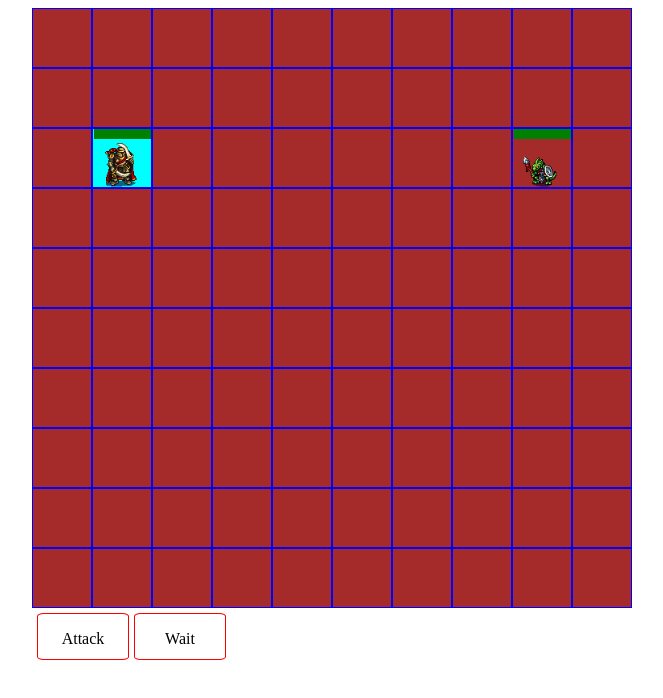
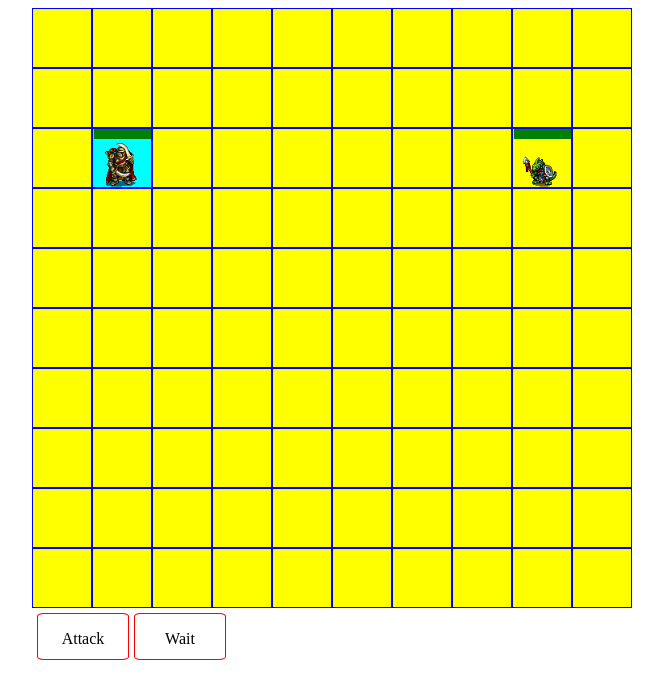
Before and after one commit to ramondcosta/4xperience, an Angular app: page / in a window 1280 px wide. Shown: the top 698 px of the page, without its empty margins (308-971 px from the left). Built offline with nearby package versions, Linux system fonts and the light colour scheme.

Commit message:
add next steps

```diff
--- a/src/app/action-menu/action-menu.component.html
+++ b/src/app/action-menu/action-menu.component.html
@@ -5,5 +5,5 @@
     <div class="action-button" (click)="doWait()">
         <p class="action text"> Wait</p>
     </div>
-    <p *ngIf="currentCharacter?.movementLeft == 0">No Movement Left</p>
+    <p class="movement-left-text" *ngIf="currentCharacter?.movementLeft == 0">No Movement Left</p>
 </div>
--- a/src/app/action-menu/action-menu.component.scss
+++ b/src/app/action-menu/action-menu.component.scss
@@ -23,3 +23,7 @@
     display: flex;
     width: 100%;
 }
+
+.movement-left-text {
+    margin-left: 10px;
+}
--- a/src/app/basic-tile/basic-tile.component.scss
+++ b/src/app/basic-tile/basic-tile.component.scss
@@ -1,5 +1,5 @@
 .tile {
-    background-color: rgb(165,42,42);
+    background-color: yellow;
     // background-image: url("/src/assets/orcishWarlord.png");
     height: 58px;
     width: 58px;
```
Also changed, not shown: wiki/next-steps.md (added).
